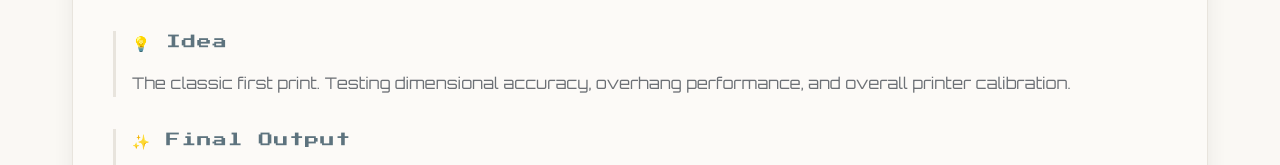
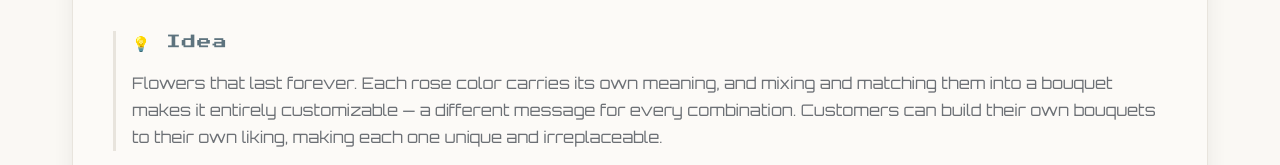
Before and after one commit to emlmao/brickhead-builder, a plain HTML site: page index.html in a window 1280 px wide. Shown: the part 1115-1280 px from the top of the page. Drawn offline with Linux system fonts and the light colour scheme.

Commit message:
Update Forever Roses idea description
Replaces the leftover calibration-cube placeholder text with the
actual concept: customizable everlasting rose bouquets where each
color choice carries its own meaning.

```diff
--- a/index.html
+++ b/index.html
@@ -73,8 +73,12 @@
               <div class="subsection idea">
                 <h4>💡 Idea</h4>
                 <p>
-                  The classic first print. Testing dimensional accuracy,
-                  overhang performance, and overall printer calibration.
+                  Flowers that last forever. Each rose color carries its own
+                  meaning, and mixing and matching them into a bouquet makes
+                  it entirely customizable &mdash; a different message for
+                  every combination. Customers can build their own bouquets
+                  to their own liking, making each one unique and
+                  irreplaceable.
                 </p>
               </div>
 
```
